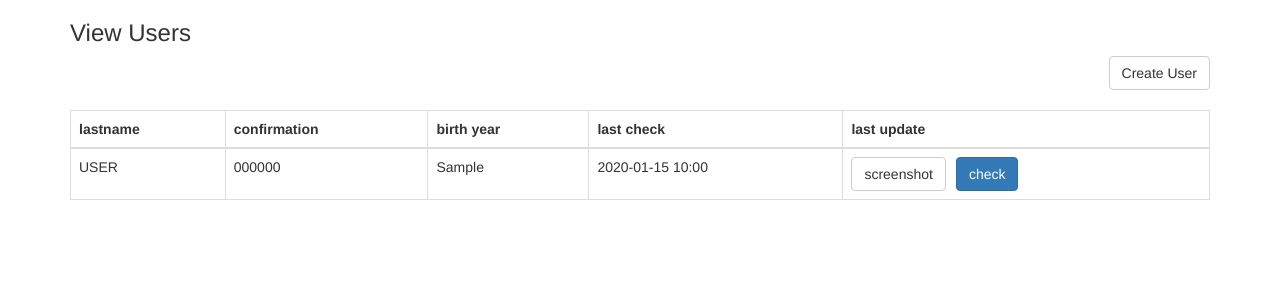
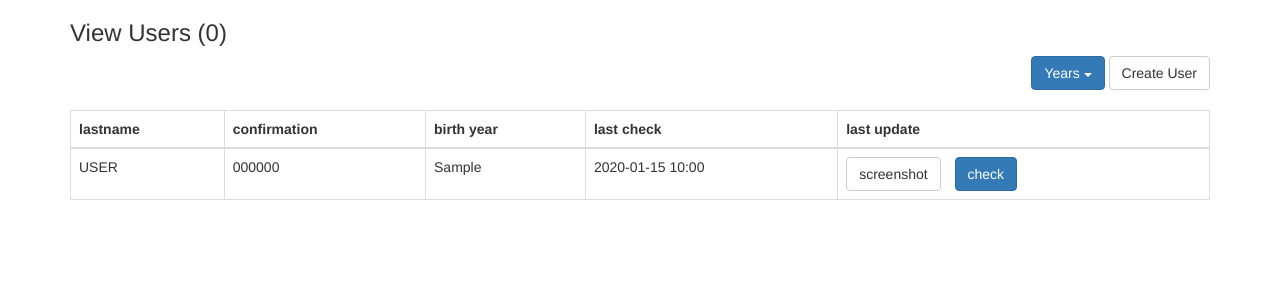
Before and after one commit to amir734jj/dv-lottery-check, a Flask app: page / in a window 1280 px wide. Shown: the top 300 px of the page. Run offline with Flask 3, Linux system fonts and the light colour scheme; tables that the repository leaves empty hold one stand-in row (values such as "Sample post"); some libraries are stand-ins or nearby versions.

Commit message:
added UI to show the years

```diff
--- a/main.py
+++ b/main.py
@@ -1,4 +1,4 @@
-import base64, datetime, io, time, requests, pytz
+import base64, datetime, io, time, pytz
 from os import environ
 from threading import Thread
 from dotenv import load_dotenv
@@ -177,15 +177,16 @@ class User(Base):
 def index(year = None):
     with Session() as session:
         users = session.query(User).all()
+        years = list(set(map(lambda x: int(x.confirmation_number[:4]), users)))
 
         if year is None:
-          year = max(map(lambda x: int(x.confirmation_number[:4]), users))
+          year = max(years)
 
         users = session.query(User) \
                        .filter(User.confirmation_number.startswith(year)) \
                        .order_by(User.lastname) \
                        .all()
-        return render_template('index.html.jinja', users=users)
+        return render_template('index.html.jinja', users=users, current_year=year, years=years)
 
 @app.route('/years')
 def years():
--- a/templates/index.html.jinja
+++ b/templates/index.html.jinja
@@ -1,10 +1,23 @@
 {% extends "layout.jinja" %}
 
 {% block body %}
-<h3> View Users </h3>
+<h3> View Users ({{ current_year }}) </h3>
 
-<div class="pull-right" style="margin-bottom: 2rem">
-  <a href="/user/create" class="btn btn-default"> Create User </a>
+<div class="row" style="margin-bottom: 2rem">
+  <div class="col-xs-12 text-right">
+    <div class="btn-group">
+      <button class="btn btn-primary dropdown-toggle" type="button" data-toggle="dropdown">
+        Years <span class="caret"></span>
+      </button>
+      <ul class="dropdown-menu">
+        {% for year in years %}
+          <li><a href="/{{ year }}">{{ year }}</a></li>
+        {% endfor %}
+      </ul>
+    </div>
+
+    <a href="/user/create" class="btn btn-default">Create User</a>
+  </div>
 </div>
 
 <table class="table table-bordered">
@@ -18,7 +31,7 @@
     </tr>
   </thead>
   <tbody>
-    {%for user in users%}
+    {% for user in users %}
     {% set cf_number = user.confirmation_number %}
     {% set starred_cf_number = cf_number[:4] + '*' * (cf_number|length - 8) + cf_number[-4:] %}
 
@@ -35,14 +48,13 @@
       </td>
       <td>
         {% if (user.screenshot and user.check_result) %}
-        <a class="btn btn-default" href="/user/screenshot/{{user.user_id}}" style="margin-right: 1rem; "> screenshot
-          </button>
-          {% endif %}
+        <a class="btn btn-default" href="/user/screenshot/{{ user.user_id }}" style="margin-right: 1rem;">screenshot</a>
+        {% endif %}
 
-          <a class="btn btn-primary" href="/check/{{user.user_id}}">check</button>
+        <a class="btn btn-primary" href="/check/{{ user.user_id }}">check</a>
       </td>
     </tr>
-    {%endfor%}
+    {% endfor %}
   </tbody>
 </table>
 {% endblock %}
```
